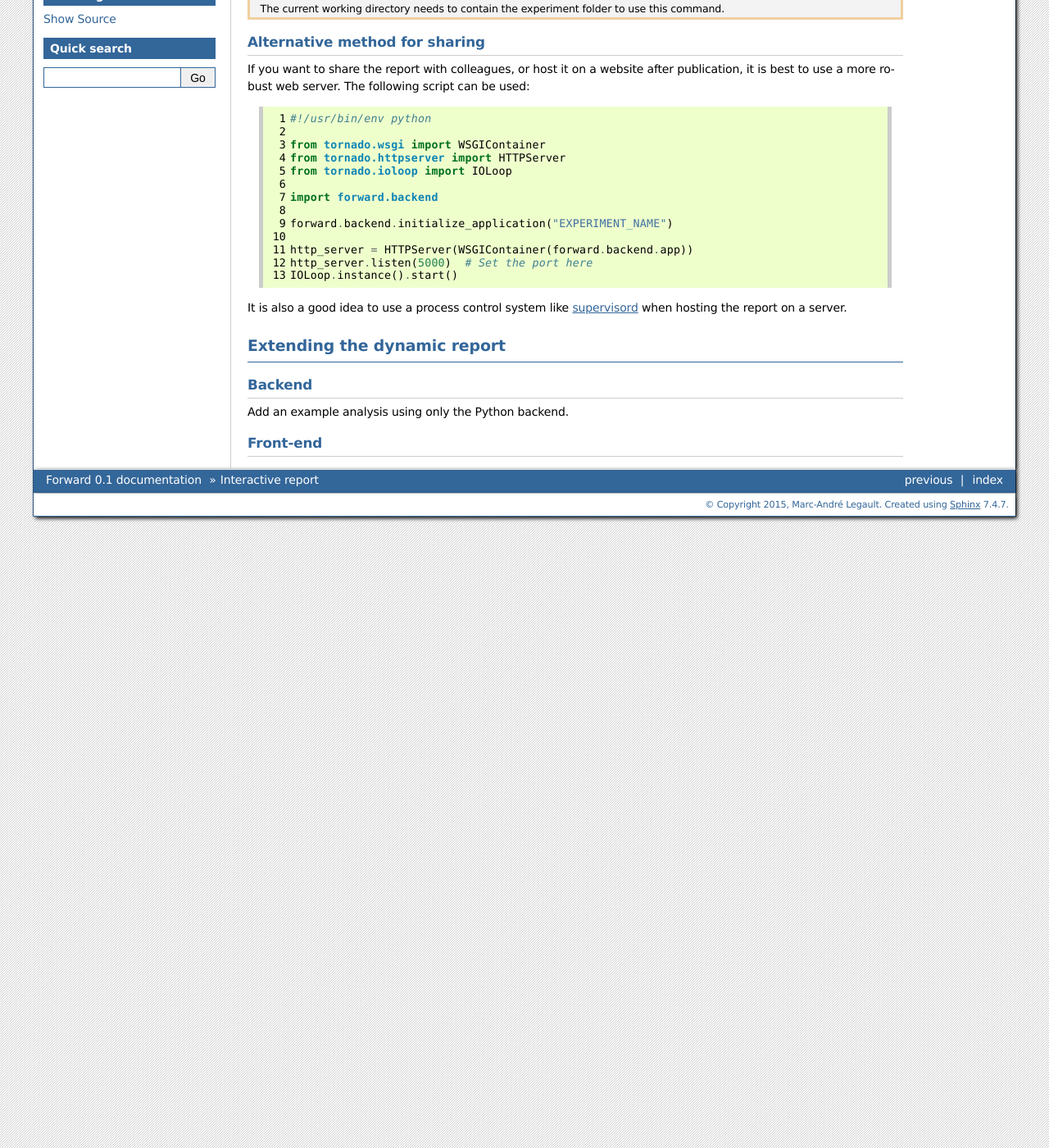
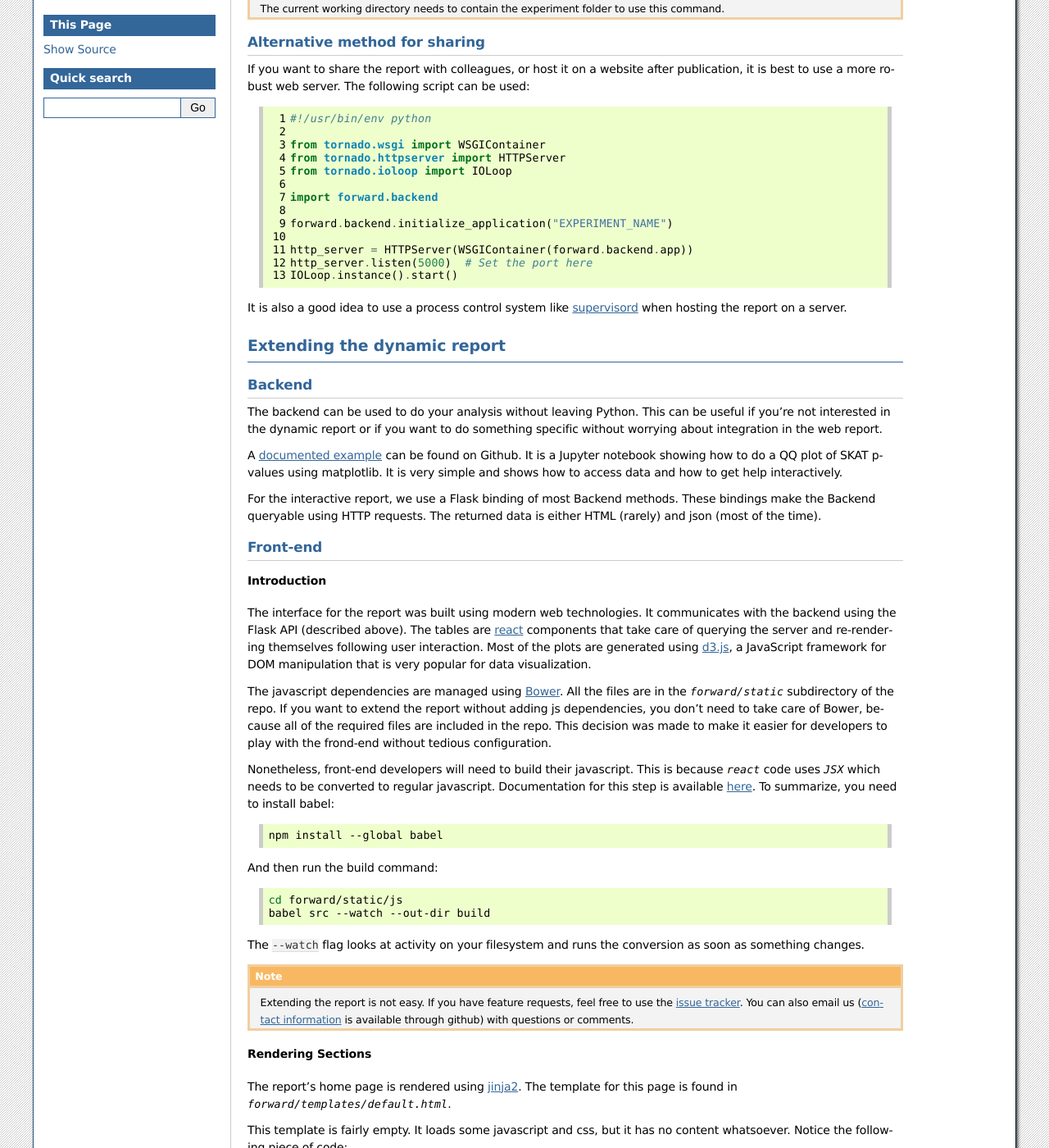
Before and after one commit to legaultmarc/forward, a Sphinx documentation site: the page built from docs/source/report.rst, in a window 1280 px wide and 1400 px high, scrolled down 334 px. Shown: the whole window at 82% size. Built offline with Sphinx 7.4.7, drawn with Linux system fonts in a browser that asks for light colours; some of the changed text lies outside the part shown.

```diff
--- a/docs/source/report.rst
+++ b/docs/source/report.rst
@@ -53,7 +53,106 @@
 Backend
 ++++++++
 
-Add an example analysis using only the Python backend.
+The backend can be used to do your analysis without leaving Python. This can be
+useful if you're not interested in the dynamic report or if you want to do
+something specific without worrying about integration in the web report.
+
+A `documented example <https://github.com/legaultmarc/forward/blob/master/notebooks/Backend.ipynb>`_
+can be found on Github. It is a Jupyter notebook showing how to do a QQ plot of
+SKAT p-values using matplotlib. It is very simple and shows how to access data
+and how to get help interactively.
+
+For the interactive report, we use a Flask binding of most Backend methods.
+These bindings make the Backend queryable using HTTP requests. The returned
+data is either HTML (rarely) and json (most of the time).
 
 Front-end
 ++++++++++
+
+Introduction
+""""""""""""
+
+The interface for the report was built using modern web technologies. It
+communicates with the backend using the Flask API (described above). The
+tables are `react <https://facebook.github.io/react/>`_ components that take
+care of querying the server and re-rendering themselves following user
+interaction. Most of the plots are generated using `d3.js <d3js.org>`_, a
+JavaScript framework for DOM manipulation that is very popular for data
+visualization.
+
+The javascript dependencies are managed using `Bower <http://bower.io>`_. All
+the files are in the `forward/static` subdirectory of the repo. If you want
+to extend the report without adding js dependencies, you don't need to take
+care of Bower, because all of the required files are included in the repo. This
+decision was made to make it easier for developers to play with the frond-end
+without tedious configuration.
+
+Nonetheless, front-end developers will need to build their javascript. This is
+because `react` code uses `JSX` which needs to be converted to regular
+javascript. Documentation for this step is available
+`here <https://facebook.github.io/react/docs/getting-started.html>`_. To
+summarize, you need to install babel:
+
+.. code-block:: bash
+
+    npm install --global babel
+
+And then run the build command:
+
+.. code-block:: bash
+
+    cd forward/static/js
+    babel src --watch --out-dir build
+
+The ``--watch`` flag looks at activity on your filesystem and runs the
+conversion as soon as something changes.
+
+.. note::
+    Extending the report is not easy. If you have feature requests, feel free
+    to use the `issue tracker <https://github.com/legaultmarc/forward/issues>`_.
+    You can also email us (`contact information
+    <https://github.com/legaultmarc>`_ is available through github)
+    with questions or comments.
+
+Rendering Sections
+"""""""""""""""""""
+
+The report's home page is rendered using
+`jinja2 <http://jinja.pocoo.org/docs/dev/>`_. The template for this page
+is found in `forward/templates/default.html`.
+
+This template is fairly empty. It loads some javascript and css, but it has
+no content whatsoever. Notice the following piece of code:
+
+.. code-block:: javascript
+
+    // Get the tasks.
+    $.getJSON(window.location.pathname + "/experiment/tasks.json", function(data) {
+      var tasks = data.tasks;
+      // For every task, fetch the html snippet.
+      tasks.map(function(task) {
+        forward.handleTask(task.type, task.name);
+      });
+      forward.xrefs.reNumber();
+    });
+
+This snippet (included in the `default.html` template) queries the tasks that
+were executed in this experiment and calls the ``forward.handleTask`` function
+to find an appropriate task handler. This function is basically a ``switch ...
+case`` dispatching different handlers based on the task type.  Then, the
+handler is responsible for populating the relavant report section.
+
+Let's take linear regression as an example. It's handler is
+``forward._handleLinear``. The latter do the following:
+
+1. Create a new DOM element (a div) with id `section_TaskName`. It appends it
+   to the results div.
+2. It fetches an html snippet from the backend (in this case, it will request
+   ``API_ROOT/tasks/linear_section.html`` from the API which will render
+   ``forward/templates/lineartest.html``). This contains only a couple of DOM
+   elements that are needed to hookup the dynamic tables and plots. The
+   dispatch method will then include this piece of HTML as the ``innerHTML``
+   of the div we created in step 1.
+3. The dispatch method also triggers the javascript rendering function, in this
+   case it is defined in ``section_glm.js``. This function call is finally
+   responsible for rendering everything you see on screen.
```
Also changed, not shown: docs/source/index.rst (+14 -4 lines), 4 other files.
